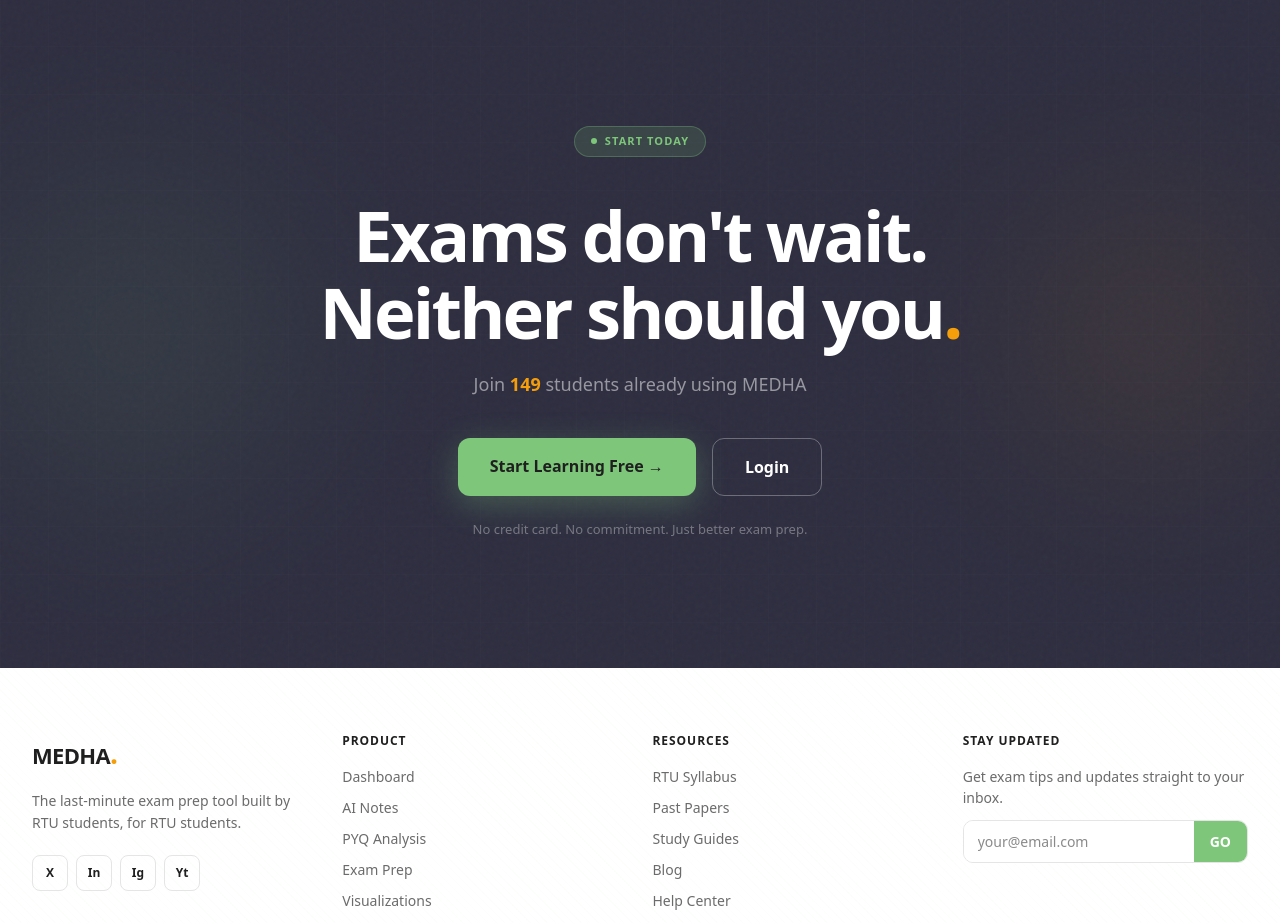
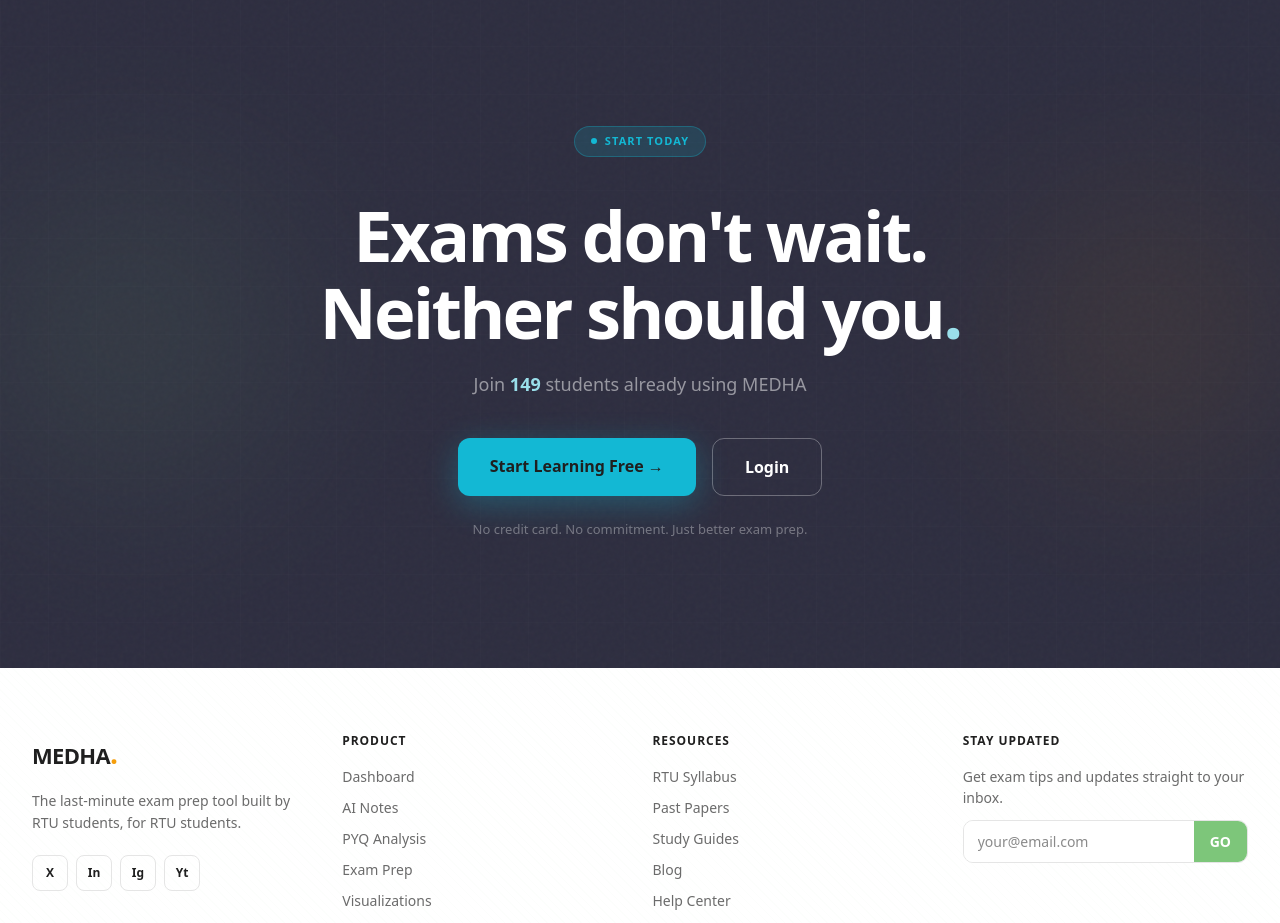
Before and after one commit to ayushrathore1/medha, a React (Vite) app in the folder medha-frontend/: page / in a window 1280 px wide. Shown: the part 8360-9283 px from the top of the page. Built offline with nearby package versions, Linux system fonts and the light colour scheme; no server answers.

Commit message:
design(landing): soften palette with cyan and airy whites

```diff
--- a/medha-frontend/src/sections/CTASection.jsx
+++ b/medha-frontend/src/sections/CTASection.jsx
@@ -16,12 +16,12 @@ const CTASection = ({ totalStudents }) => {
         <motion.div {...fadeUp}>
           <span style={{
             display: 'inline-flex', alignItems: 'center', gap: 8,
-            background: 'rgba(125,198,122,0.15)', border: '1px solid rgba(125,198,122,0.3)',
+            background: 'rgba(19,184,212,0.15)', border: '1px solid rgba(19,184,212,0.3)',
             borderRadius: 999, padding: '6px 16px', marginBottom: 24,
-            fontSize: 11, fontWeight: 600, color: '#7DC67A',
+            fontSize: 11, fontWeight: 600, color: '#13B8D4',
             textTransform: 'uppercase', letterSpacing: '0.1em'
           }}>
-            <span style={{ width: 6, height: 6, borderRadius: '50%', background: '#7DC67A' }} />
+            <span style={{ width: 6, height: 6, borderRadius: '50%', background: '#13B8D4' }} />
             START TODAY
           </span>
         </motion.div>
@@ -30,18 +30,18 @@ const CTASection = ({ totalStudents }) => {
           fontSize: 'clamp(48px, 5.5vw, 72px)', fontWeight: 800,
           color: 'white', lineHeight: 1.1, letterSpacing: '-0.04em', marginTop: 16
         }}>
-          Exams don't wait.<br />Neither should you<span style={{ color: '#F59E0B' }}>.</span>
+          Exams don't wait.<br />Neither should you<span style={{ color: '#9ADFEA' }}>.</span>
         </motion.h2>
 
         <motion.p {...fadeUp} style={{ fontSize: 18, color: 'rgba(255,255,255,0.5)', marginTop: 20 }}>
-          Join <span style={{ color: '#F59E0B', fontWeight: 700 }}>{totalStudents}</span> students already using MEDHA
+          Join <span style={{ color: '#9ADFEA', fontWeight: 700 }}>{totalStudents}</span> students already using MEDHA
         </motion.p>
 
         <motion.div {...fadeUp} className="cta-buttons" style={{ display: 'flex', gap: 16, justifyContent: 'center', marginTop: 40 }}>
           <Link to="/register" className="btn-shine" style={{
-            background: '#7DC67A', color: '#1F1F1F', padding: '16px 32px',
+            background: '#13B8D4', color: '#1F1F1F', padding: '16px 32px',
             borderRadius: 12, fontWeight: 700, fontSize: 16, border: 'none',
-            cursor: 'pointer', textDecoration: 'none', boxShadow: '0 8px 32px rgba(125,198,122,0.3)',
+            cursor: 'pointer', textDecoration: 'none', boxShadow: '0 8px 32px rgba(19,184,212,0.3)',
             transition: 'all 200ms', display: 'inline-block', fontFamily: "ui-sans-serif, system-ui, sans-serif"
           }}>
             Start Learning Free →
```
